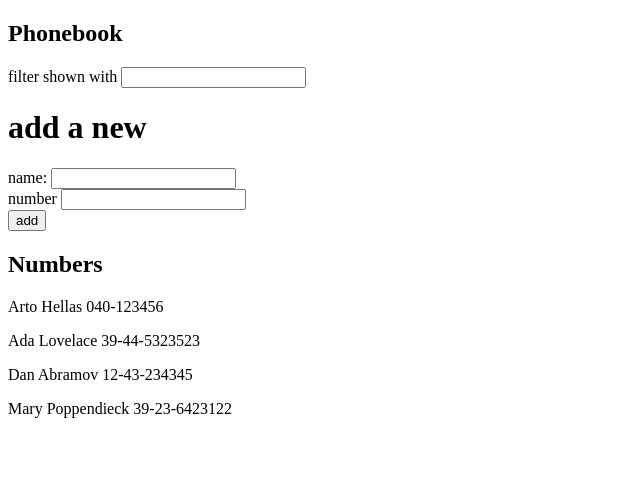
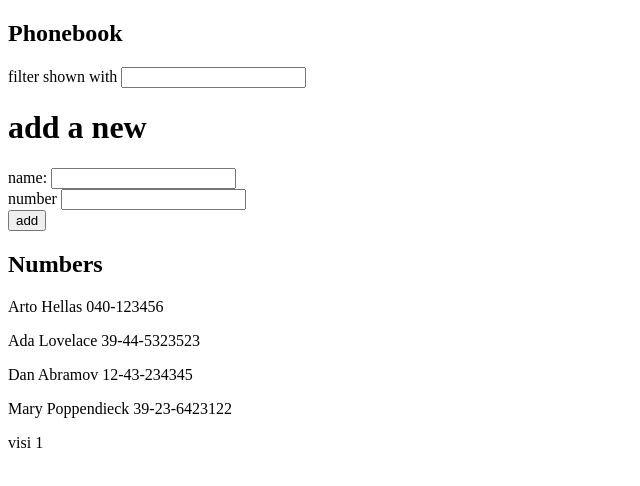
Before and after one commit to elvis-visi/fullstackopen, a React (Create React App) app in the folder part2/phonebook/: page / in a window 1280 px wide. Shown: the top 486 px of the page, without its empty margins (0-640 px from the left). Built offline with nearby package versions, Linux system fonts and the light colour scheme; data requests are answered from the project's data file.

Commit message:
2.15 Add note to the json server

```diff
--- a/part2/phonebook/db.json
+++ b/part2/phonebook/db.json
@@ -1,5 +1,5 @@
 {
-  "persons":[
+  "persons": [
     {
       "name": "Arto Hellas",
       "number": "040-123456",
@@ -19,6 +19,11 @@
       "name": "Mary Poppendieck",
       "number": "39-23-6423122",
       "id": 4
+    },
+    {
+      "name": "visi",
+      "number": "1",
+      "id": 5
     }
   ]
 }
--- a/part2/phonebook/src/App.js
+++ b/part2/phonebook/src/App.js
@@ -94,6 +94,14 @@ const App = () => {
     }
 
     if (!isDuplicate) {
+
+      axios
+      .post('http://localhost:3001/persons', personObject)
+      .then(respone => {
+        setPersons(persons.concat(respone.data))
+      })
+
+
       setPersons(persons.concat(personObject))
       setNewName('')
       setNewNumber('')
```
